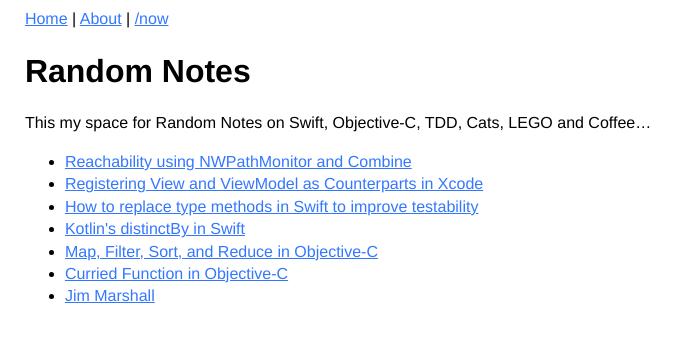
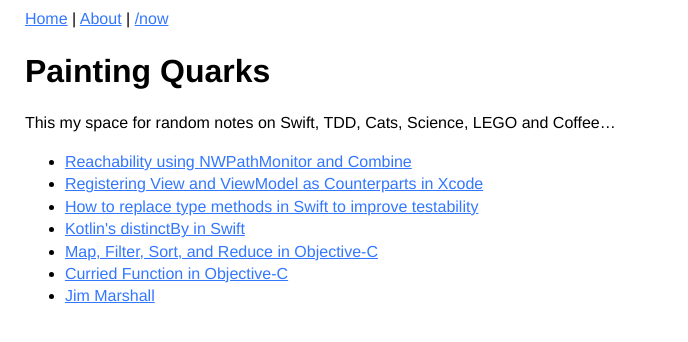
Before and after one commit to otaviocc/otaviocc.github.com, a Jekyll site: the page built from index.md, in a window 1280 px wide. Shown: the top 342 px of the page, without its empty margins (0-688 px from the left). Built offline with Jekyll 4.4.1, drawn with Linux system fonts in a browser that asks for light colours.

Commit message:
Update _config.yml

```diff
--- a/_config.yml
+++ b/_config.yml
@@ -1,5 +1,5 @@
-title: Random Notes
-description: "This my space for Random Notes on Swift, Objective-C, TDD, Cats, LEGO and Coffee…"
+title: Painting Quarks
+description: "This my space for random notes on Swift, TDD, Cats, Science, LEGO and Coffee…"
 baseurl: "/"
 url: "https://otavio.cc"
 
```
